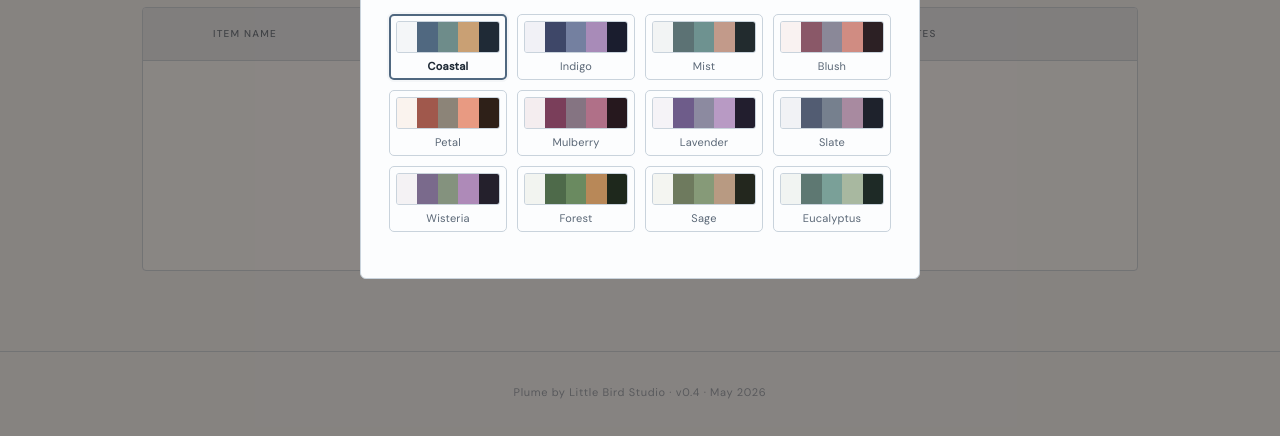
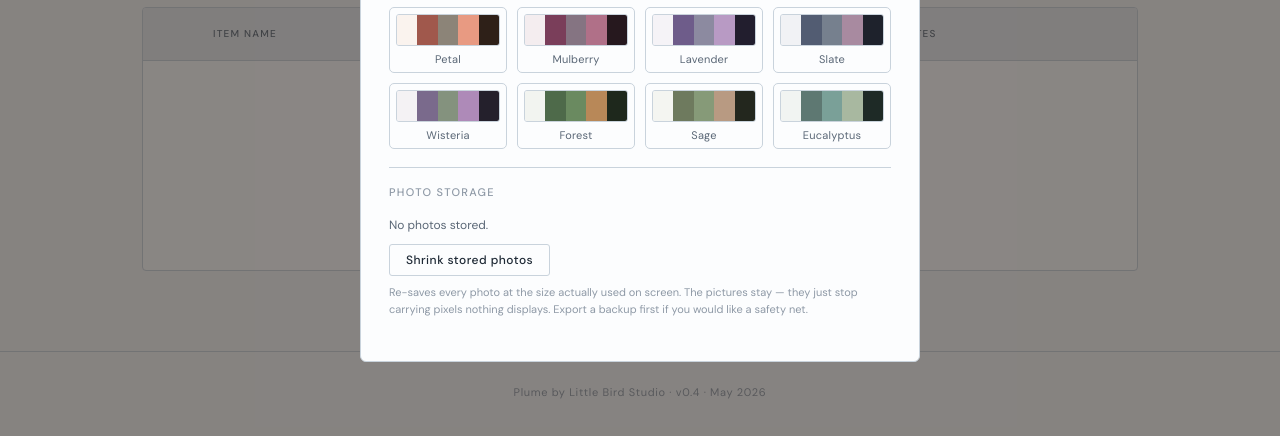
Before and after one commit to littlebirdstudio/plume, a plain HTML site: page plume-packaging.html in a window 1280 px wide. Both pictures are taken after a click on the button "⚙ Settings". Shown: the part 336-772 px from the top of the page. Drawn offline with nearby package versions, Linux system fonts and the light colour scheme.

Commit message:
More data consumption work

```diff
--- a/plume-packaging.html
+++ b/plume-packaging.html
@@ -377,6 +377,15 @@ tbody tr:last-child td{border-bottom:none}
         <div style="font-size:12px;color:var(--ink-lighter);line-height:1.4;margin-bottom:12px">Choose a color palette for this module. Each module remembers its own palette choice.</div>
         <div id="palette-swatches" class="palette-swatch-grid"></div>
       </div>
+      <div style="font-size:11px;font-weight:500;letter-spacing:0.12em;text-transform:uppercase;color:var(--ink-lighter);margin-bottom:10px;border-top:1px solid var(--cream-border);padding-top:16px">Photo storage</div>
+      <div style="padding:4px 0 8px">
+        <div id="photo-stats" style="font-size:12px;color:var(--ink-light);line-height:1.5;margin-bottom:10px"></div>
+        <button class="btn" id="opt-photos-btn" onclick="optimisePhotos()">Shrink stored photos</button>
+        <div style="font-size:11px;color:var(--ink-lighter);line-height:1.5;margin-top:8px">
+          Re-saves every photo at the size actually used on screen. The pictures stay &mdash; they just stop carrying pixels nothing displays. Export a backup first if you would like a safety net.
+        </div>
+        <div id="opt-photos-result" style="font-size:12px;color:var(--sage-dark);line-height:1.5;margin-top:8px"></div>
+      </div>
     </div>
   </div>
 </div>
@@ -438,6 +447,70 @@ function saveData() {
       alert('Storage full \u2014 try removing photos from some items or exporting a backup.');
     } else { alert('Could not save.'); }
   }
+}
+
+// ── Photo optimisation ────────────────────────────────
+function photoBytes() {
+  var n = 0, total = 0;
+  items.forEach(function(i) {
+    if (i.image) { n++; total += i.image.length; }
+  });
+  return { count: n, bytes: total };
+}
+
+function fmtSize(b) {
+  return b >= 1048576 ? (b / 1048576).toFixed(2) + ' MB' : Math.round(b / 1024) + ' KB';
+}
+
+function renderPhotoStats() {
+  var el = document.getElementById('photo-stats');
+  if (!el) return;
+  var p = photoBytes();
+  if (!p.count) { el.textContent = 'No photos stored.'; return; }
+  el.innerHTML = '<strong>' + p.count + '</strong> photo' + (p.count === 1 ? '' : 's') +
+                 ' using <strong>' + fmtSize(p.bytes) + '</strong>.';
+}
+
+// Walks every stored photo and re-encodes it at display size. Images are
+// processed one at a time (canvas decoding is async) and only written back
+// if the result is actually smaller, so re-running this is harmless.
+function optimisePhotos() {
+  var withPhotos = items.filter(function(i) { return !!i.image; });
+  if (!withPhotos.length) { alert('There are no photos to shrink.'); return; }
+  var before = photoBytes().bytes;
+  if (!confirm('Re-save ' + withPhotos.length + ' photo' + (withPhotos.length === 1 ? '' : 's') +
+               ' at display size?\n\nEvery picture is kept. This cannot be undone, so export a backup first if you want one.')) return;
+
+  var btn = document.getElementById('opt-photos-btn');
+  var res = document.getElementById('opt-photos-result');
+  if (btn) { btn.disabled = true; btn.textContent = 'Working...'; }
+
+  var idx = 0, shrunk = 0;
+  function step() {
+    if (idx >= withPhotos.length) {
+      saveData();
+      renderTable();
+      renderPhotoStats();
+      var after = photoBytes().bytes;
+      if (btn) { btn.disabled = false; btn.textContent = 'Shrink stored photos'; }
+      if (res) {
+        res.innerHTML = shrunk
+          ? ('Shrank ' + shrunk + ' photo' + (shrunk === 1 ? '' : 's') + ': ' +
+             fmtSize(before) + ' \u2192 ' + fmtSize(after) +
+             ' (saved ' + fmtSize(Math.max(0, before - after)) + ').')
+          : 'Already at display size \u2014 nothing to reclaim.';
+      }
+      return;
+    }
+    var item = withPhotos[idx++];
+    if (btn) btn.textContent = 'Working... ' + idx + '/' + withPhotos.length;
+    compressImage(item.image, PHOTO_MAX_W, PHOTO_QUALITY, function(out) {
+      // Only keep the new one if it genuinely helps
+      if (out && out.length < item.image.length) { item.image = out; shrunk++; }
+      step();
+    });
+  }
+  step();
 }
 
 function exportData() {
@@ -545,12 +618,20 @@ function renderTable() {
 }
 
 // ── Image handling ────────────────────────────────────
+// Photos are shown as a 48px list thumbnail and a 180px modal preview, and
+// nowhere else. Storing 800px was about four times the pixels that can ever
+// be seen -- and since these are base64 in localStorage, which the whole app
+// shares, those pixels were the single largest thing in storage. 480px is
+// still comfortably sharp on a high-density screen at 180px display size.
+var PHOTO_MAX_W  = 480;
+var PHOTO_QUALITY = 0.72;
+
 function handleImageUpload(e) {
   var file = e.target.files[0]; if (!file) return;
   if (file.size > 10 * 1024 * 1024) { alert('File too large (max 10MB).'); return; }
   var reader = new FileReader();
   reader.onload = function(ev) {
-    compressImage(ev.target.result, 800, 0.75, function(compressed) {
+    compressImage(ev.target.result, PHOTO_MAX_W, PHOTO_QUALITY, function(compressed) {
       pendingImage = compressed;
       showImagePreview(compressed);
     });
@@ -927,7 +1008,7 @@ function renderPaletteSwatches() {
       '</button>';
   }).join('');
 }
-function openSettings() { openModal('m-settings'); renderPaletteSwatches(); }
+function openSettings() { openModal('m-settings'); renderPaletteSwatches(); renderPhotoStats(); }
 
 applyPalette(loadPaletteChoice());
 loadData();
```
